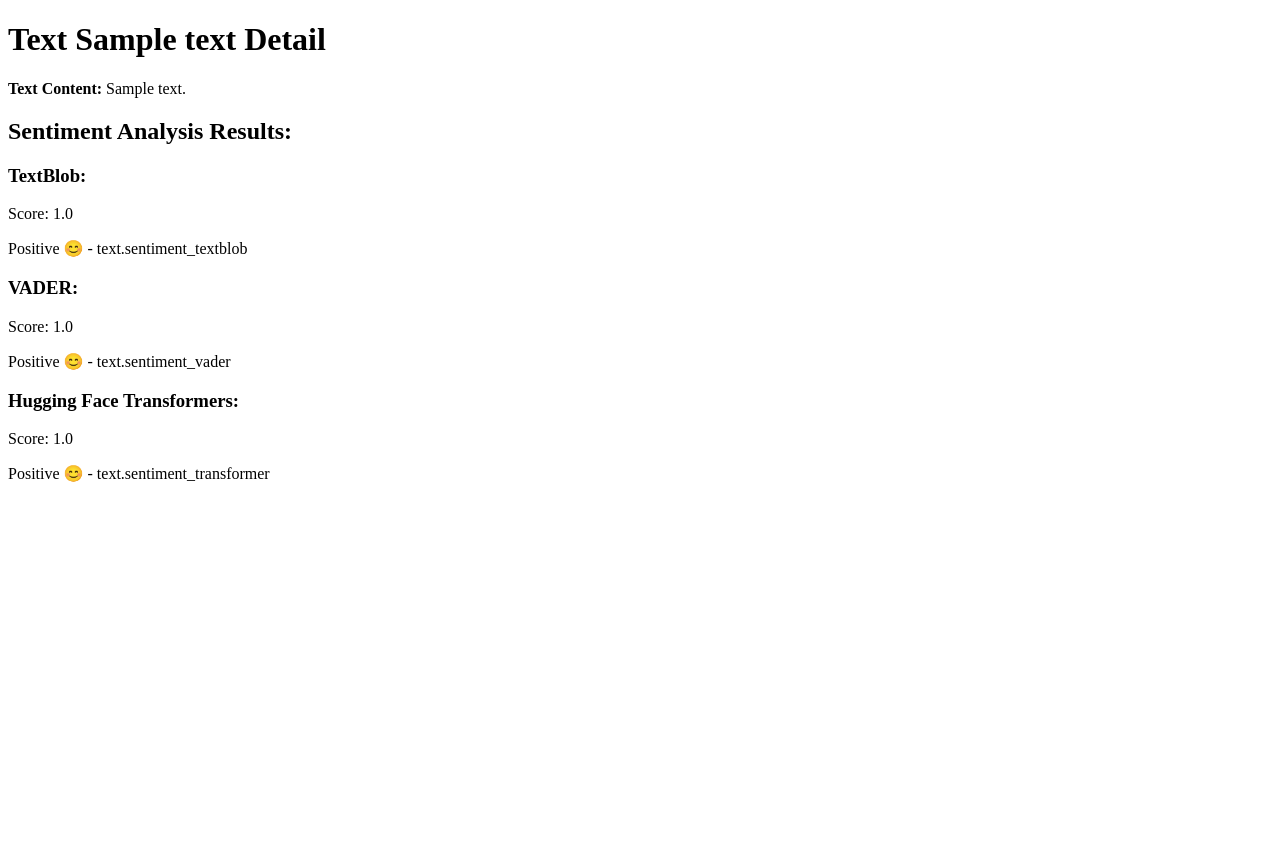
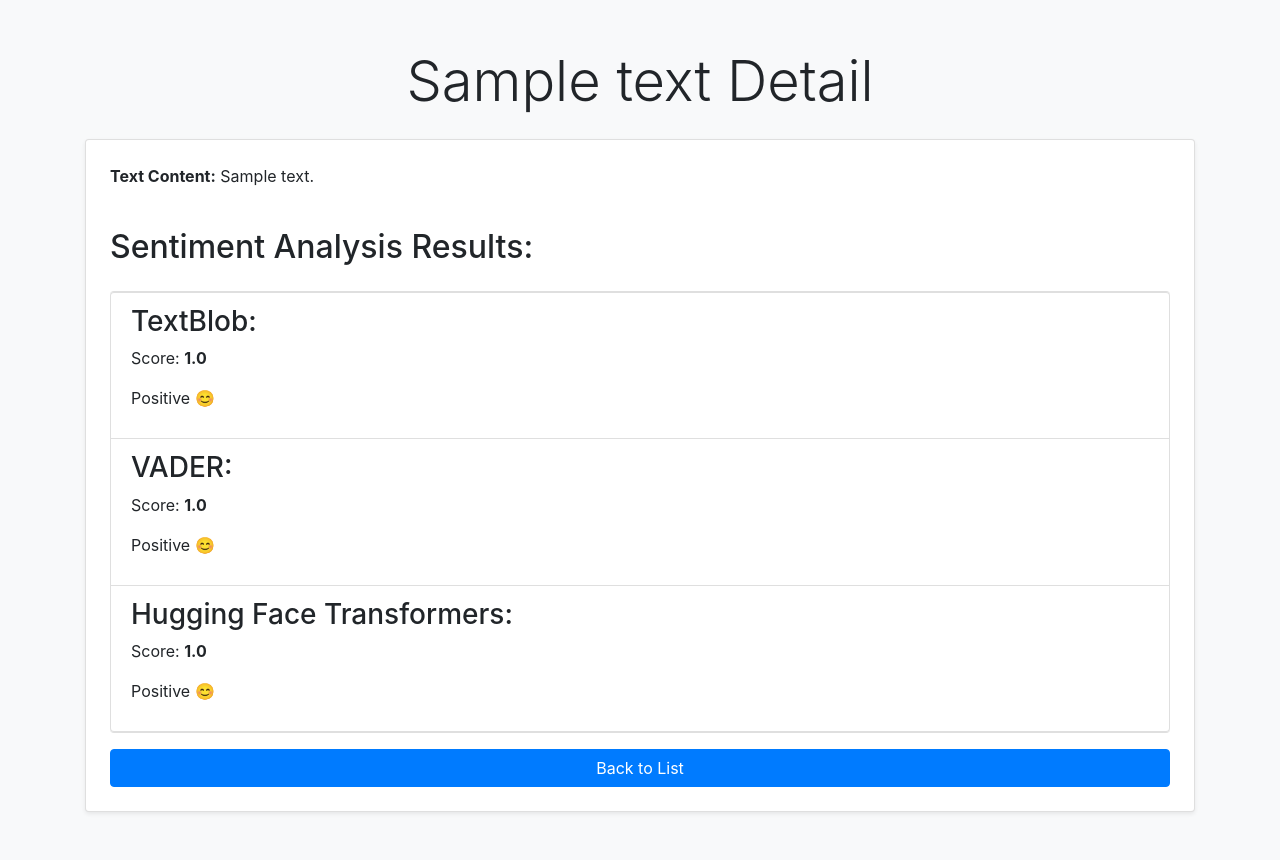
Before and after one commit to Tornesko/TextSentymentAnalyzer, a Django app: page /text/1/ in a window 1280 px wide. Before the commit the page ends 482 px from the top, so only its background shows below. Run offline with Django 5.2, Linux system fonts and the light colour scheme; tables that the repository leaves empty hold one stand-in row (values such as "Sample post"); some libraries are stand-ins or nearby versions.

Commit message:
fix results rendering

```diff
--- a/proj/text_analyzer/forms.py
+++ b/proj/text_analyzer/forms.py
@@ -7,5 +7,5 @@
         model = Text
         fields = ('content', 'title')
         widgets = {
-            'content': forms.Textarea(attrs={'rows': 5, 'placeholder': 'Введите текст для анализа...'}),
+            'content': forms.Textarea(attrs={'rows': 5, 'placeholder': 'Enter your text...'}),
         }
--- a/proj/text_analyzer/templates/text_detail.html
+++ b/proj/text_analyzer/templates/text_detail.html
@@ -2,23 +2,34 @@
 <html>
 <head>
     <title>Text Detail</title>
+    <link rel="stylesheet" href="https://maxcdn.bootstrapcdn.com/bootstrap/4.5.2/css/bootstrap.min.css">
 </head>
-<body>
-    <h1>Text {{ text.title }} Detail</h1>
-    <p><strong>Text Content:</strong> {{ text.content }}</p>
+<body class="bg-light">
+    <div class="container my-5">
+        <h1 class="display-4 text-center mb-4">{{ text.title }} Detail</h1>
+        <div class="card p-4 shadow-sm">
+            <p><strong>Text Content:</strong> {{ text.content }}</p>
 
-    <h2>Sentiment Analysis Results:</h2>
-
-    <h3>TextBlob:</h3>
-    <p>Score: {{ text.sentiment_textblob }}</p>
-    <p>{{ sentiment_interpretations.textblob }} - text.sentiment_textblob</p>
-
-    <h3>VADER:</h3>
-    <p>Score: {{ text.sentiment_vader }}</p>
-    <p>{{ sentiment_interpretations.vader }} - text.sentiment_vader</p>
-
-    <h3>Hugging Face Transformers:</h3>
-    <p>Score: {{ text.sentiment_transformer }}</p>
-    <p>{{ sentiment_interpretations.transformer }} - text.sentiment_transformer</p>
+            <h2 class="mt-4">Sentiment Analysis Results:</h2>
+            <div class="list-group my-3">
+                <div class="list-group-item">
+                    <h3>TextBlob:</h3>
+                    <p>Score: <strong>{{ text.sentiment_textblob }}</strong></p>
+                    <p>{{ sentiment_interpretations.textblob }}</p>
+                </div>
+                <div class="list-group-item">
+                    <h3>VADER:</h3>
+                    <p>Score: <strong>{{ text.sentiment_vader }}</strong></p>
+                    <p>{{ sentiment_interpretations.vader }}</p>
+                </div>
+                <div class="list-group-item">
+                    <h3>Hugging Face Transformers:</h3>
+                    <p>Score: <strong>{{ text.sentiment_transformer }}</strong></p>
+                    <p>{{ sentiment_interpretations.transformer }}</p>
+                </div>
+            </div>
+            <a href="{% url 'text_list' %}" class="btn btn-primary">Back to List</a>
+        </div>
+    </div>
 </body>
 </html>
```
Also changed, not shown: proj/text_analyzer/templates/text_input.html (+14 -7 lines), proj/text_analyzer/templates/text_list.html (+17 -12 lines), proj/text_analyzer/urls.py (line endings or trailing spaces).
